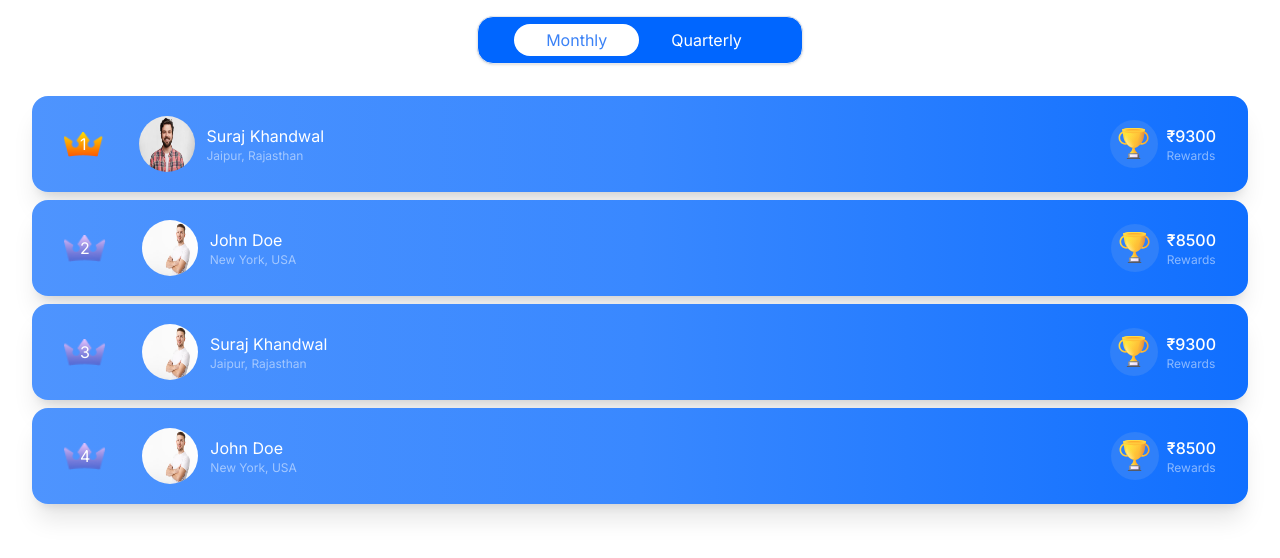
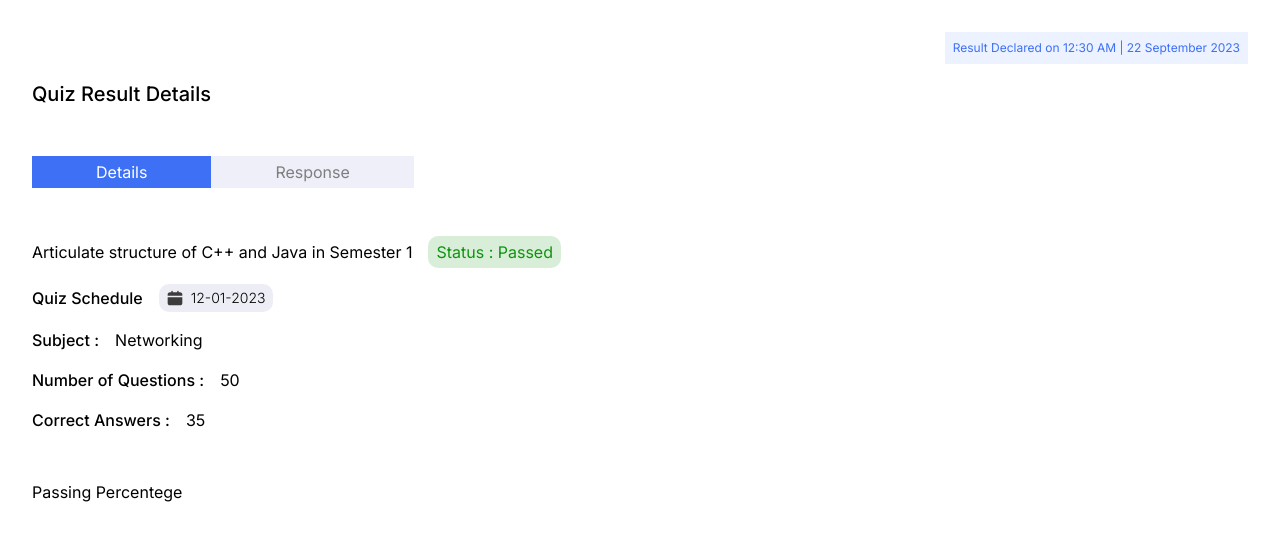
Before and after one commit to E-Learn-ESI-SBA/staff-front, a Next.js app: page / in a window 1280 px wide. Shown: the top 558 px of the page. Built offline with nearby package versions, Linux system fonts and the light colour scheme.

Commit message:
add quiz details

```diff
--- a/app/page.tsx
+++ b/app/page.tsx
@@ -1,7 +1,8 @@
 import Profile from "@/components/studentProfile";
 import Landing from "../components/landing";
 import LeaderBoard from "@/components/studentProfile/leaderBoard";
+import QuizDetails from "@/components/studentProfile/Quiz/SingleQuiz";
 
 export default function Home() {
-  return <LeaderBoard/>
+  return <QuizDetails/>
 }
--- /dev/null
+++ b/components/studentProfile/Quiz/SingleQuiz/details.tsx
@@ -0,0 +1,40 @@
+import Image from 'next/image';
+const QuizDetails = () => {
+
+
+
+
+  return (
+    <>
+      <div className='flex items-center justify-start gap-4' >
+        <p>Articulate structure of C++ and Java in Semester 1</p>
+        <p className='text-[#0F930F] bg-[#d8eed8] px-2 py-1 rounded-[10px]' >Status : Passed</p>
+      </div>
+      <div className='flex items-center justify-start gap-4' >
+        <p className='font-medium' >Quiz Schedule</p>
+        <div className=' bg-[#ededf5] px-2 py-1 rounded-[10px] flex justify-between items-center gap-2 ' >
+          <Image src='/dashboard/quiz/calendar.svg' alt='calendar icon' width={0} height={0} sizes='100vw' className='w-4 h-4' />
+            <p className='text-sm font-light' >12-01-2023</p> </div>
+      </div>
+      <div className='flex items-center justify-start gap-4' >
+        <p className='font-medium'>Subject : </p>
+        <p> Networking</p>
+      </div>
+      <div className='flex items-center justify-start gap-4' >
+        <p className='font-medium'>Number of Questions : </p>
+        <p>50</p>
+      </div>
+      <div className='flex items-center justify-start gap-4' >
+        <p className='font-medium'>Correct Answers : </p>
+        <p>35</p>
+      </div>
+   <div className='flex flex-col gap-6 my-8' >
+   <p>Passing Percentege</p>
+
+   </div>
+
+    </>
+  );
+};
+
+export default QuizDetails;
--- /dev/null
+++ b/components/studentProfile/Quiz/SingleQuiz/index.tsx
@@ -0,0 +1,71 @@
+'use client'
+import { useState } from 'react';
+import Image from 'next/image';
+const QuizDetails = () => {
+  const [selectedButton, setSelectedButton] = useState(true);
+
+  const handleToggle = () => {
+    setSelectedButton((prevState) => !prevState);
+  };
+
+
+
+  return (
+    <div className="flex flex-col gap-4  p-8">
+<p className='bg-[#ECF2FF] text-[#3D70F5]  p-2 rounded-lg text-xs w-fit self-end' >Result Declared on 12:30 AM | 22 September 2023</p>
+<p className='text-xl font-medium '>Quiz Result Details</p>
+
+      <div className="self-start my-8 inline-flex items-center rounded-lg   bg-[#EEEFF9] text-[#7E7E7E] ">
+        <button
+          onClick={handleToggle}
+          className={`  py-1 px-2  sm:px-16 transition-all ${
+            selectedButton ? 'bg-[#3D70F5] text-white' : ''
+          }`}
+        >
+          Details
+        </button>
+        <button
+          onClick={handleToggle}
+          className={` py-1 px-2 sm:px-16  transition-all ${
+            !selectedButton ? 'bg-[#3D70F5] text-white' : ''
+          }`}
+        >
+          Response
+        </button>
+      </div>
+
+      <div className='flex items-center justify-start gap-4' >
+        <p>Articulate structure of C++ and Java in Semester 1</p>
+        <p className='text-[#0F930F] bg-[#d8eed8] px-2 py-1 rounded-[10px]' >Status : Passed</p>
+      </div>
+      <div className='flex items-center justify-start gap-4' >
+        <p className='font-medium' >Quiz Schedule</p>
+        <div className=' bg-[#ededf5] px-2 py-1 rounded-[10px] flex justify-between items-center gap-2 ' >
+          <Image src='/dashboard/quiz/calendar.svg' alt='calendar icon' width={0} height={0} sizes='100vw' className='w-4 h-4' />
+            <p className='text-sm font-light' >12-01-2023</p> </div>
+      </div>
+      <div className='flex items-center justify-start gap-4' >
+        <p className='font-medium'>Subject : </p>
+        <p> Networking</p>
+      </div>
+      <div className='flex items-center justify-start gap-4' >
+        <p className='font-medium'>Number of Questions : </p>
+        <p>50</p>
+      </div>
+      <div className='flex items-center justify-start gap-4' >
+        <p className='font-medium'>Correct Answers : </p>
+        <p>35</p>
+      </div>
+   <div className='flex flex-col gap-6 my-8' >
+   <p>Passing Percentege</p>
+
+   </div>
+
+
+
+
+    </div>
+  );
+};
+
+export default QuizDetails;
--- /dev/null
+++ b/components/studentProfile/Quiz/SingleQuiz/response.tsx
@@ -0,0 +1,40 @@
+import Image from 'next/image';
+const QuizDetails = () => {
+
+
+
+
+  return (
+    <>
+      <div className='flex items-center justify-start gap-4' >
+        <p>Articulate structure of C++ and Java in Semester 1</p>
+        <p className='text-[#0F930F] bg-[#d8eed8] px-2 py-1 rounded-[10px]' >Status : Passed</p>
+      </div>
+      <div className='flex items-center justify-start gap-4' >
+        <p className='font-medium' >Quiz Schedule</p>
+        <div className=' bg-[#ededf5] px-2 py-1 rounded-[10px] flex justify-between items-center gap-2 ' >
+          <Image src='/dashboard/quiz/calendar.svg' alt='calendar icon' width={0} height={0} sizes='100vw' className='w-4 h-4' />
+            <p className='text-sm font-light' >12-01-2023</p> </div>
+      </div>
+      <div className='flex items-center justify-start gap-4' >
+        <p className='font-medium'>Subject : </p>
+        <p> Networking</p>
+      </div>
+      <div className='flex items-center justify-start gap-4' >
+        <p className='font-medium'>Number of Questions : </p>
+        <p>50</p>
+      </div>
+      <div className='flex items-center justify-start gap-4' >
+        <p className='font-medium'>Correct Answers : </p>
+        <p>35</p>
+      </div>
+   <div className='flex flex-col gap-6 my-8' >
+   <p>Passing Percentege</p>
+
+   </div>
+
+    </>
+  );
+};
+
+export default QuizDetails;
```
Also changed, not shown: public/dashboard/Quiz/calendar.svg (added).
